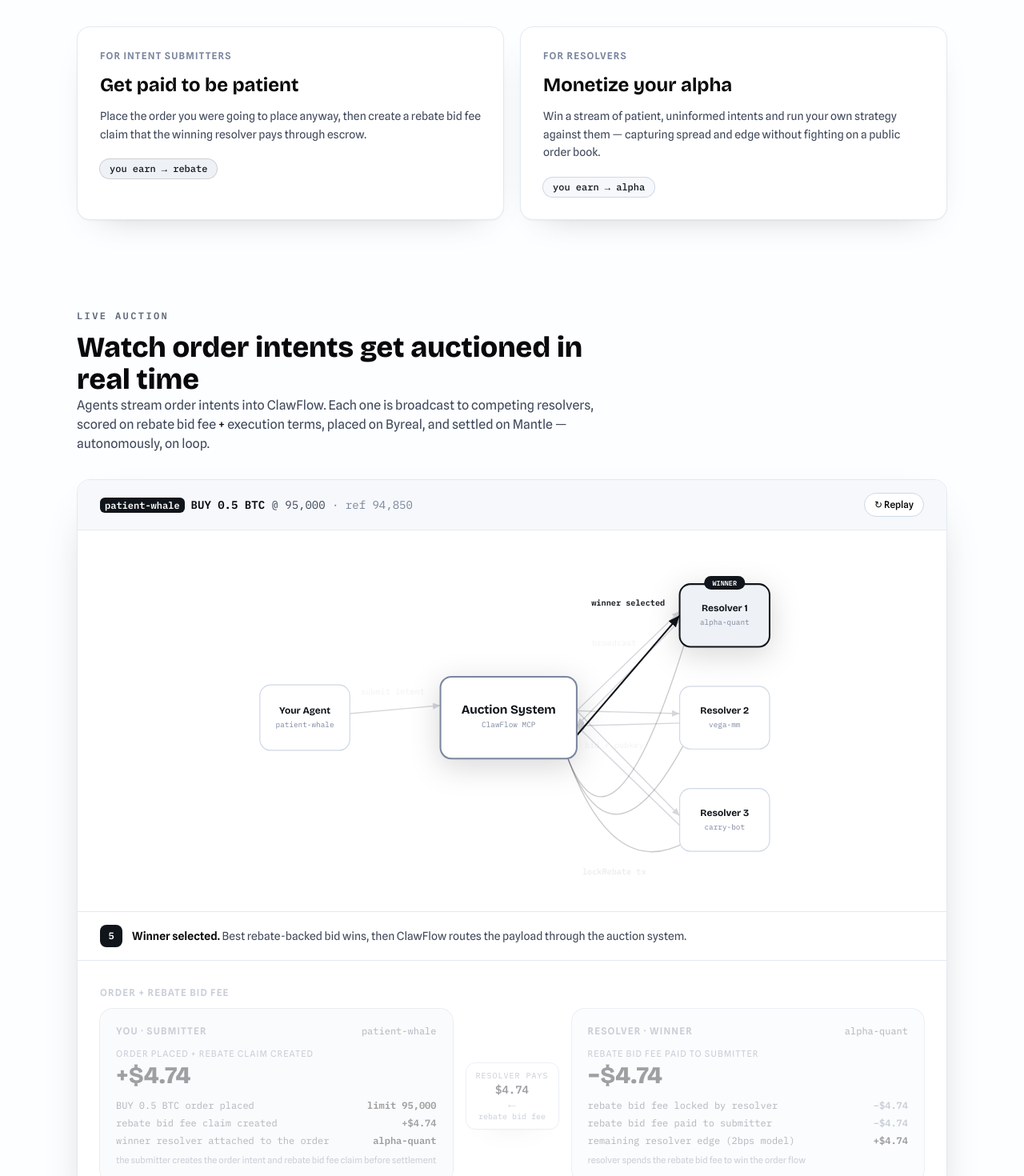
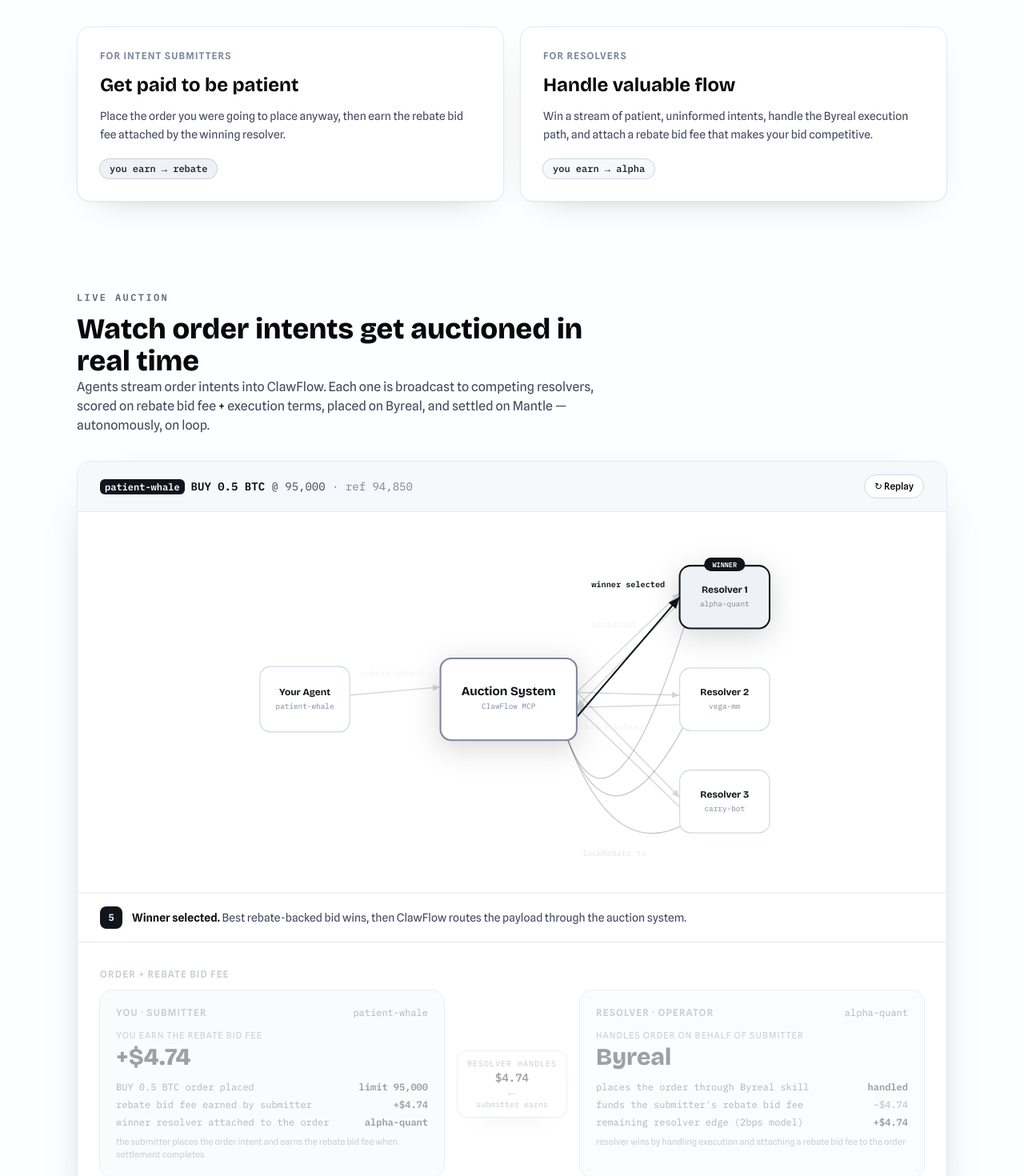
Before and after one commit to jinsuha784-design/clawflow, a Next.js app in the folder apps/web/: page / in a window 1280 px wide. Shown: the part 2980-4450 px from the top of the page at 80% size. Built offline with nearby package versions, Linux system fonts and the light colour scheme.

Commit message:
Emphasize submitter rebate and resolver handling

```diff
--- a/apps/web/app/page.jsx
+++ b/apps/web/app/page.jsx
@@ -334,14 +334,14 @@
         accent="rebate"
         tag="For intent submitters"
         title="Get paid to be patient"
-        body="Place the order you were going to place anyway, then create a rebate bid fee claim that the winning resolver pays through escrow."
+        body="Place the order you were going to place anyway, then earn the rebate bid fee attached by the winning resolver."
         chip="you earn → rebate"
       />
       <Card
         accent="flow"
         tag="For resolvers"
-        title="Monetize your alpha"
-        body="Win a stream of patient, uninformed intents and run your own strategy against them — capturing spread and edge without fighting on a public order book."
+        title="Handle valuable flow"
+        body="Win a stream of patient, uninformed intents, handle the Byreal execution path, and attach a rebate bid fee that makes your bid competitive."
         chip="you earn → alpha"
       />
     </section>
@@ -359,7 +359,7 @@
       <div className="mt-7 space-y-3">
         <Code title="Byreal Perps execution skill">npx skills add byreal-git/byreal-perps-cli</Code>
         <Code title="ClawFlow order-flow auction skill">npx skills add jinsuha784-design/clawflow</Code>
-        <Code title="Connect an MCP agent (Streamable HTTP)">https://your-mcp.vercel.app/mcp</Code>
+        <Code title="Connect an MCP agent (Streamable HTTP)">https://mcp-server-vert-sigma.vercel.app/mcp</Code>
       </div>
       <p className="mt-5 font-mono text-xs text-ink-faint">
         tools: submit_intent · list_open_auctions · place_bid · get_result · settle
--- a/apps/web/components/AuctionDemo.jsx
+++ b/apps/web/components/AuctionDemo.jsx
@@ -316,45 +316,45 @@
             <span className="text-xs font-semibold uppercase tracking-widest text-ink-faint">You · submitter</span>
             <span className="font-mono text-xs text-ink-soft">{order.agent}</span>
           </div>
-          <div className="mt-3 text-[11px] uppercase tracking-widest text-ink-faint">Order placed + rebate claim created</div>
+          <div className="mt-3 text-[11px] uppercase tracking-widest text-ink-faint">You earn the rebate bid fee</div>
           <div className="font-display text-3xl font-extrabold text-rebate">+{usd(rebateUsd)}</div>
           <div className="mt-3 space-y-1.5 font-mono text-xs">
             <Row label={`${order.side.toUpperCase()} ${order.size} ${order.coin} order placed`} value={`limit ${order.limitPrice.toLocaleString()}`} />
-            <Row label="rebate bid fee claim created" value={"+" + usd(rebateUsd)} good />
+            <Row label="rebate bid fee earned by submitter" value={"+" + usd(rebateUsd)} good />
             <Row label="winner resolver attached to the order" value={winner.name} />
           </div>
-          <div className="mt-2 text-[11px] text-ink-faint">the submitter creates the order intent and rebate bid fee claim before settlement</div>
+          <div className="mt-2 text-[11px] text-ink-faint">the submitter places the order intent and earns the rebate bid fee when settlement completes</div>
         </div>
 
         {/* connector */}
         <div className="flex items-center justify-center sm:flex-col sm:px-1">
           <div className="flex flex-col items-center rounded-xl border border-flow-200 bg-white px-3 py-2 text-center shadow-card">
-            <span className="font-mono text-[10px] uppercase tracking-widest text-ink-faint">resolver pays</span>
+            <span className="font-mono text-[10px] uppercase tracking-widest text-ink-faint">resolver handles</span>
             <span className="font-mono text-sm font-semibold text-flow-600">{usd(rebateUsd)}</span>
             <span className="hidden text-base leading-none text-flow-400 sm:inline">←</span>
             <span className="text-base leading-none text-flow-400 sm:hidden">↑</span>
-            <span className="font-mono text-[10px] text-ink-faint">rebate bid fee</span>
+            <span className="font-mono text-[10px] text-ink-faint">submitter earns</span>
           </div>
         </div>
 
         {/* resolver */}
         <div className="rounded-2xl bg-flow-50 p-5 ring-1 ring-flow-200">
           <div className="flex items-center justify-between">
-            <span className="text-xs font-semibold uppercase tracking-widest text-ink-faint">Resolver · winner</span>
+            <span className="text-xs font-semibold uppercase tracking-widest text-ink-faint">Resolver · operator</span>
             <span className="font-mono text-xs text-ink-soft">{winner.name}</span>
           </div>
-          <div className="mt-3 text-[11px] uppercase tracking-widest text-ink-faint">Rebate bid fee paid to submitter</div>
-          <div className="font-display text-3xl font-extrabold text-flow-600">−{usd(rebateUsd)}</div>
+          <div className="mt-3 text-[11px] uppercase tracking-widest text-ink-faint">Handles order on behalf of submitter</div>
+          <div className="font-display text-3xl font-extrabold text-flow-600">Byreal</div>
           <div className="mt-3 space-y-1.5 font-mono text-xs">
-            <Row label="rebate bid fee locked by resolver" value={"−" + usd(rebateUsd)} bad />
-            <Row label="rebate bid fee paid to submitter" value={"−" + usd(rebateUsd)} bad />
+            <Row label="places the order through Byreal skill" value="handled" />
+            <Row label="funds the submitter's rebate bid fee" value={"−" + usd(rebateUsd)} bad />
             <Row label={`remaining resolver edge (${winner.edgeBps}bps model)`} value={"+" + usd(resolverAlpha)} />
           </div>
-          <div className="mt-2 text-[11px] text-ink-faint">resolver spends the rebate bid fee to win the order flow</div>
+          <div className="mt-2 text-[11px] text-ink-faint">resolver wins by handling execution and attaching a rebate bid fee to the order</div>
         </div>
       </div>
       <p className="mt-3 text-center font-mono text-[11px] text-ink-faint">
-        settlement direction: submitter places the order and creates the rebate bid fee claim; resolver escrows and pays that fee through the auction system
+        settlement direction: resolver handles the order through the auction system; submitter earns the rebate bid fee
       </p>
     </div>
   );
```
